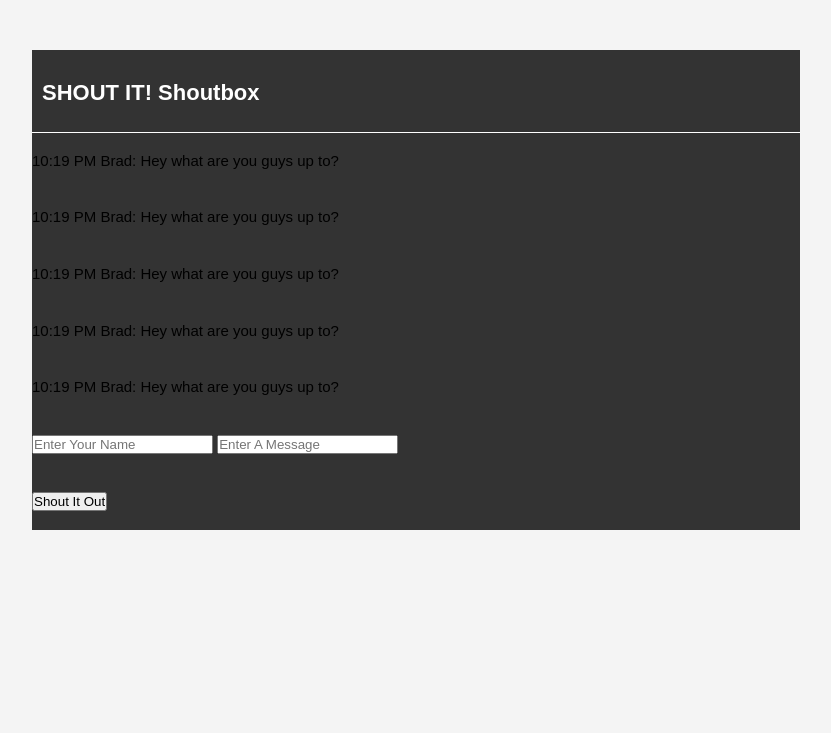
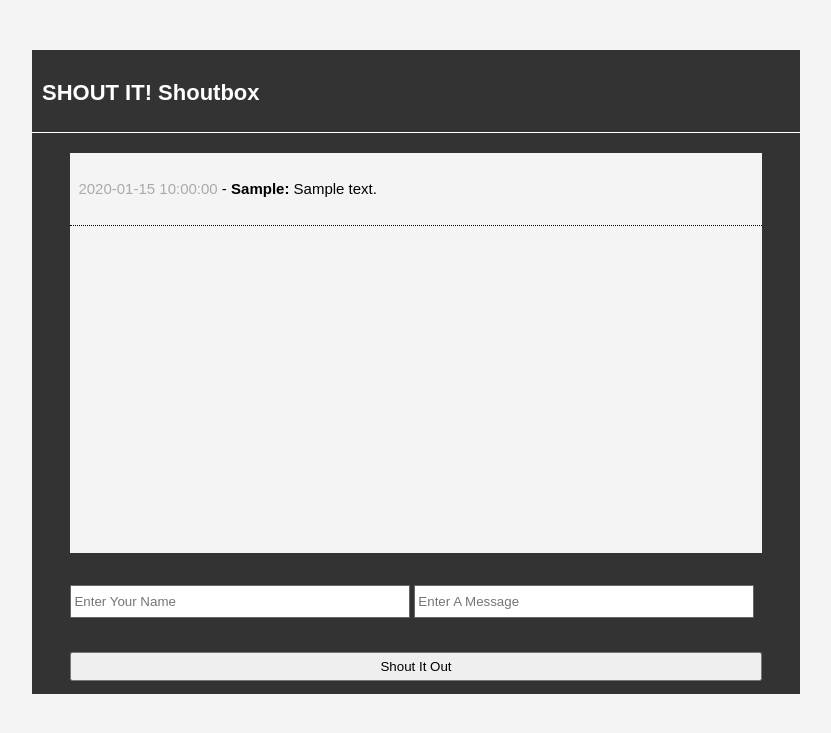
Before and after one commit to CBautistaDev/Shout-It-Project, a PHP site: page / in a window 1280 px wide. Shown: the top 733 px of the page, without its empty margins (224-1055 px from the left). Run offline with PHP 8.4, Linux system fonts and the light colour scheme; tables that the repository leaves empty or names only in its code hold one stand-in row (values such as "Sample post").

Commit message:
Finished project

```diff
--- a/css/style.css
+++ b/css/style.css
@@ -17,7 +17,7 @@ body{
    margin: 50px auto;
    overflow: auto;
    width: 60%;
-   min-height: 400px;
+   min-height: 630px;
 }
 
 header h1{
@@ -26,3 +26,62 @@ header h1{
     padding: 15px 0 10px 10px;
     border-bottom: 1px solid #ffffff;
 }
+
+#shouts{
+width: 90%;
+background: #f4f4f4;
+height: 400px;
+margin: 20px auto;
+overflow: auto;
+
+
+}
+
+.shout {
+
+list-style: none;
+padding: 8px;
+border-bottom: 1px #000000 dotted;
+
+}
+
+.shout span{
+    color: #aaaaaa;
+}
+
+#input{
+width: 90%;
+min-height: 80px;
+margin: auto;
+padding: 0;
+
+
+}
+ #input input[type='text']{
+     height: 25px;
+    width: 48%;
+    padding: 3px;
+    margin-bottom: 20px;
+    border: #666666 solid 1px;
+ }
+
+ #input .shout-btn{
+     padding: 5px;
+     margin-bottom: 20px;
+     width: 100%;
+     margin: 10px auto;
+
+ }
+ .error
+ {
+background: red;
+color: #ffffff;
+padding: 5px;
+margin-top: 20px;
+
+ }
+ @media only screen and (max-width: 768px){
+     #input input[type='text']{
+         width:98%;
+     }
+ }
--- a/database.php
+++ b/database.php
@@ -0,0 +1,8 @@
+<?php
+//Connect to MYSQL
+$con = mysqli_connect("localhost","dbuser","password","shoutit");
+
+//text connection
+if(mysqli_connect_errno()){
+    echo 'failed to connect to Mysql '.mysqli_connect_error();
+}
--- a/index.php
+++ b/index.php
@@ -1,3 +1,11 @@
+<?php include 'database.php'; ?>
+<?php
+//Create Select Query \
+$query = "SELECT * FROM shouts ORDER BY id DESC";
+$shouts = mysqli_query($con, $query);
+
+
+?>
 <!DOCTYPE html>
 <html>
 
@@ -15,41 +23,34 @@
         <div id="shouts">
 
             <ul>
+                <?php while($row = mysqli_fetch_assoc($shouts)): ?>
                 <li class="shout">
 
-                    <span>10:19 PM</span>
-                    Brad: Hey what are you guys up to?
+                    <span>
+                        <?php echo $row['time']?>
+                    </span>
+                    -
+                    <strong>
+                        <?php echo $row['user'] ?>:
+                    </strong>
+                    <?php echo $row['message']?>
                 </li>
-                <li class="shout">
 
-                    <span>10:19 PM</span>
-                    Brad: Hey what are you guys up to?
-                </li>
-                <li class="shout">
+                <?php endwhile; ?>
 
-                    <span>10:19 PM</span>
-                    Brad: Hey what are you guys up to?
-                </li>
-                <li class="shout">
 
-                    <span>10:19 PM</span>
-                    Brad: Hey what are you guys up to?
-                </li>
-                <li class="shout">
-
-                    <span>10:19 PM</span>
-                    Brad: Hey what are you guys up to?
-                </li>
             </ul>
 
         </div>
         <div id="input">
-
+<?php if(isset($_GET['error'])):  ?>
+<div class="error"><?php echo $_GET ['error']; ?></div>
+<?php endif; ?>
             <form method="post" action="proccess.php">
                 <input type="text" name="user" placeholder="Enter Your Name" />
-                <input type="text" name = "message" placeholder = "Enter A Message" />
+                <input type="text" name="message" placeholder="Enter A Message" />
                 <br/>
-                <input class = "shout-btn" type="submit" name = "submit" value = "Shout It Out">
+                <input class="shout-btn" type="submit" name="submit" value="Shout It Out">
 
             </form>
 
```
Also changed, not shown: proccess.php (+36 -0 lines).
